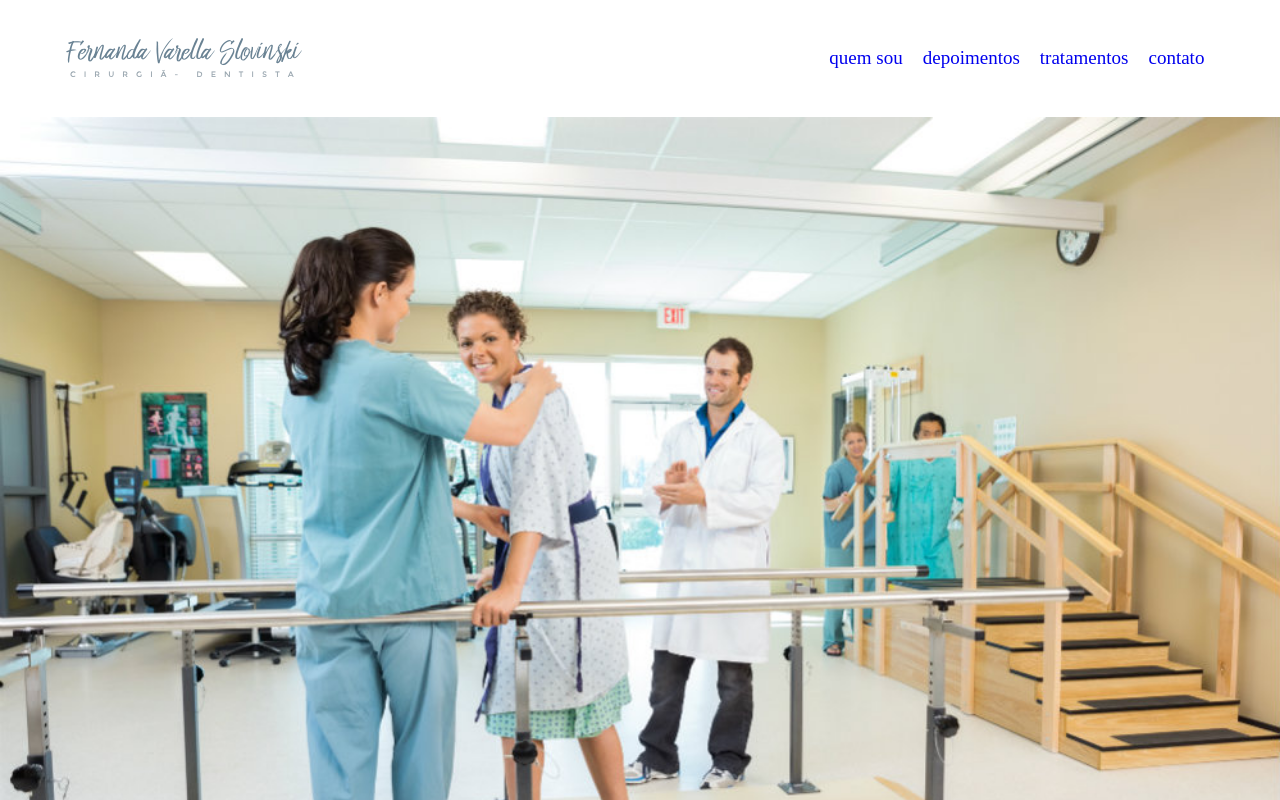
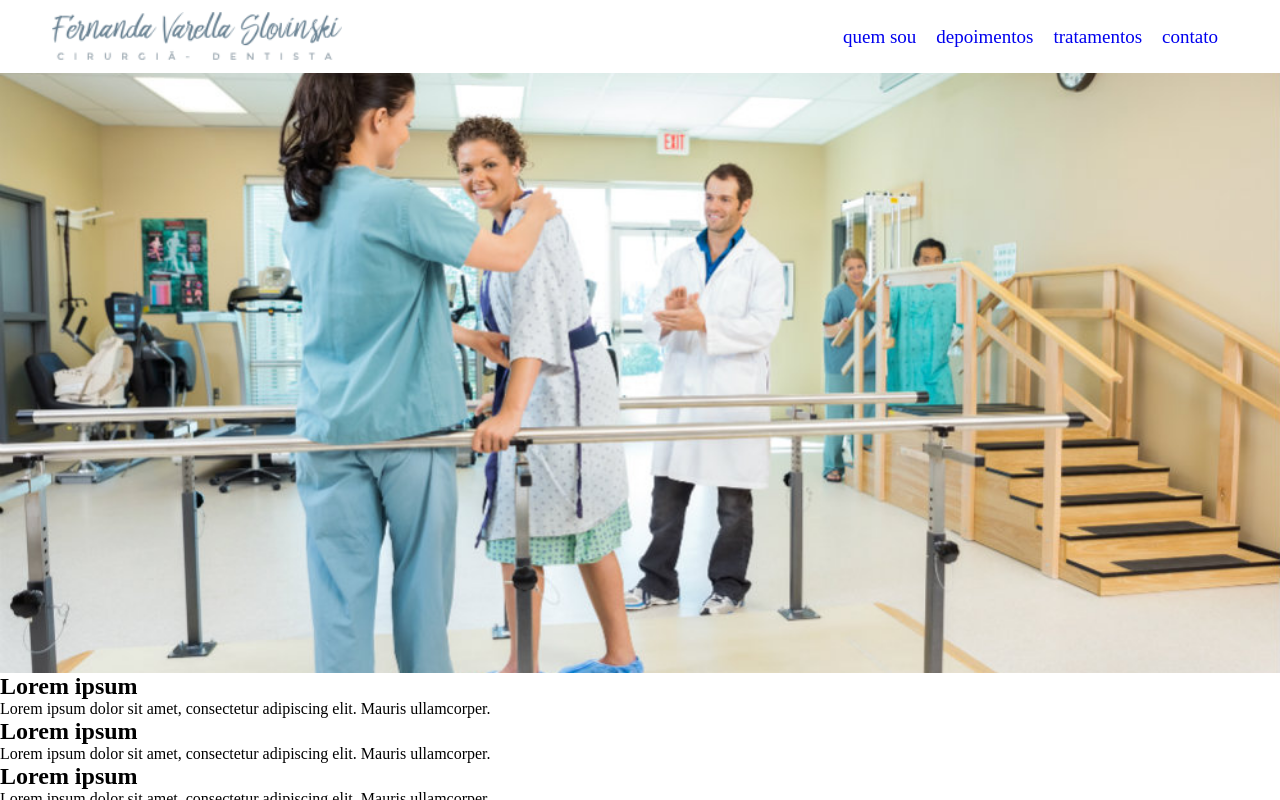
Before and after one commit to juliocamposmota/clinica-fisioterapia, a React (Create React App) app: page / in a window 1280 px wide. Shown: the top 800 px of the page. Built offline with nearby package versions, Linux system fonts and the light colour scheme.

Commit message:
feat: improved header and banner stylization

```diff
--- a/src/components/Banner/styles.ts
+++ b/src/components/Banner/styles.ts
@@ -6,6 +6,9 @@ const BannerComponent = styled.div`
   justify-content: center;
 
   img {
+    height: 600px;
+    object-fit: cover;
+    object-position: 0px -130px;
     width: 100vw;
   }
 `;
--- a/src/components/Header/Header.tsx
+++ b/src/components/Header/Header.tsx
@@ -1,31 +1,26 @@
 import React, { ReactElement } from 'react';
-import HeaderComponent from './styles';
+import { Header, Navigator } from './styles';
 import logo from '../../images/logo.png';
 
-function Header(): ReactElement {
+function HeaderComponent(): ReactElement {
   return (
-    <HeaderComponent>
-      <img src={logo} alt="logo" />
+    <Header>
+      <Navigator>
+        <div className="container">
+          <img src={logo} alt="logo" className="logo" />
 
-      <nav className="menu-desktop">
+          <div className="menu-desktop">
             <ul>
               <li><a href="/">quem sou</a></li>
               <li><a href="/">depoimentos</a></li>
               <li><a href="/">tratamentos</a></li>
               <li><a href="/">contato</a></li>
             </ul>
-      </nav>
-
-      <nav className="menu-mobile">
-        <ul>
-          <li><a href="/">quem sou</a></li>
-          <li><a href="/">depoimentos</a></li>
-          <li><a href="/">tratamentos</a></li>
-          <li><a href="/">contato</a></li>
-        </ul>
-      </nav>
-    </HeaderComponent>
+          </div>
+        </div>
+      </Navigator>
+    </Header>
   );
 }
 
-export default Header;
+export default HeaderComponent;
--- a/src/components/Header/styles.ts
+++ b/src/components/Header/styles.ts
@@ -1,12 +1,14 @@
 import styled from 'styled-components';
 
-const HeaderComponent = styled.div`
+const Header = styled.div`
+  /* min-height: 156px; */
+`;
+
+const Navigator = styled.nav`
+  position: relative;
+  display: flex;
   align-items: center;
-  display: flex;
-  justify-content: space-between;
-  margin: 0 auto;
-  max-width: 1200px;
-  padding: 3% 2%;
+  flex-wrap: nowrap;
 
   li {
     padding: 0 10px;
@@ -18,8 +20,26 @@ const HeaderComponent = styled.div`
     font-size: 19px;
   }
 
-  .menu-mobile {
-    display: none;
+  .container {
+    display: flex;
+    align-items: center;
+    justify-content: flex-end;
+    margin: 0 auto;
+    padding: 0.75rem 0.75rem;
+    width: 100%;
+    max-width: 1200px;
+  }
+
+  .menu-desktop {
+    display: flex;
+    flex-basis: auto;
+    justify-content: flex-end;
+    flex-grow: 1;
+    align-items: center;
+  }
+
+  .logo {
+    width: 290px;
   }
 
   .menu-desktop ul {
@@ -29,4 +49,7 @@ const HeaderComponent = styled.div`
   }
 `;
 
-export default HeaderComponent;
+export {
+  Header,
+  Navigator,
+};
```
Lines whose indentation alone changed are shown as unchanged.
